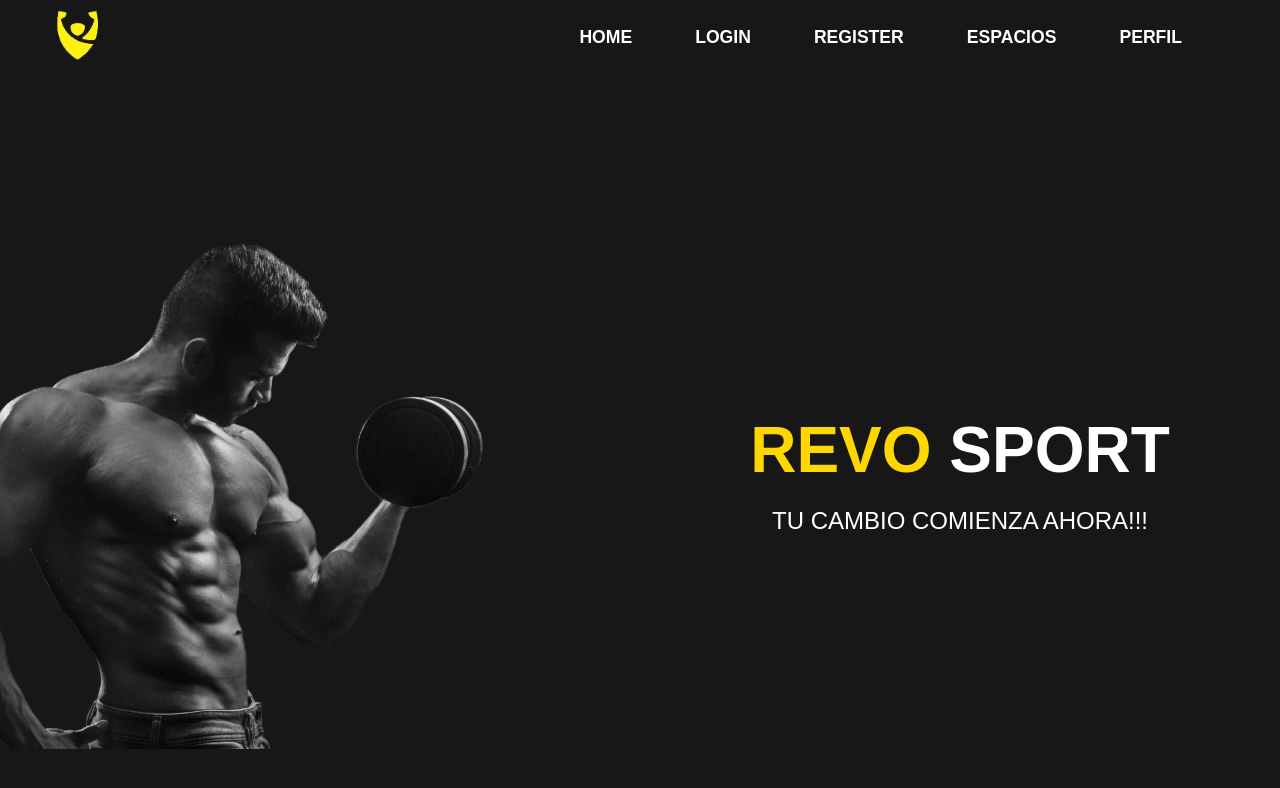
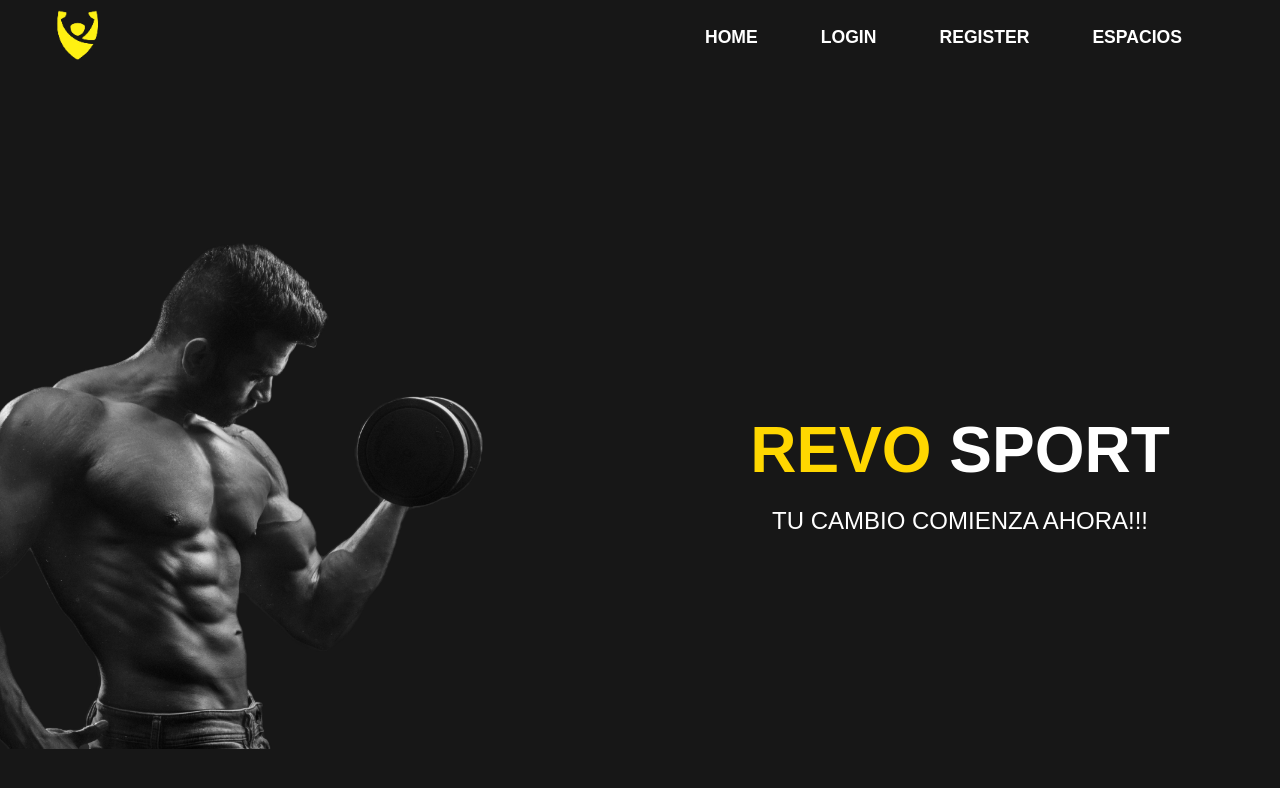
Before and after one commit to AnthoLogy63/ProgramacionWeb_Proy_GymLocal, an Angular app in the folder PROYECTO_REVO/frontend/: page /home in a window 1280 px wide. Shown: the top 788 px of the page. Built offline with nearby package versions, Linux system fonts and the light colour scheme.

Commit message:
Cambios generales

```diff
--- a/PROYECTO_REVO/frontend/src/app/shared/navmenu/navmenu.component.html
+++ b/PROYECTO_REVO/frontend/src/app/shared/navmenu/navmenu.component.html
@@ -10,7 +10,7 @@
       <li *ngIf="isLoggedIn()"><a href="#" (click)="logout()">Cerrar Sesión</a></li>
       <li *ngIf="!isLoggedIn()"><a [routerLink]="['/register']">register</a></li>
       <li><a routerLink="/espacios">Espacios</a></li>
-      <li><a [routerLink]="['/viewLogin']">Perfil</a></li>
+      <li *ngIf="isLoggedIn()"><a [routerLink]="['/viewLogin']">Perfil</a></li>
     </ul>
   </nav>
 </header>
```
Also changed, not shown: 1 other file (tests, documents, lock files or other folders).
